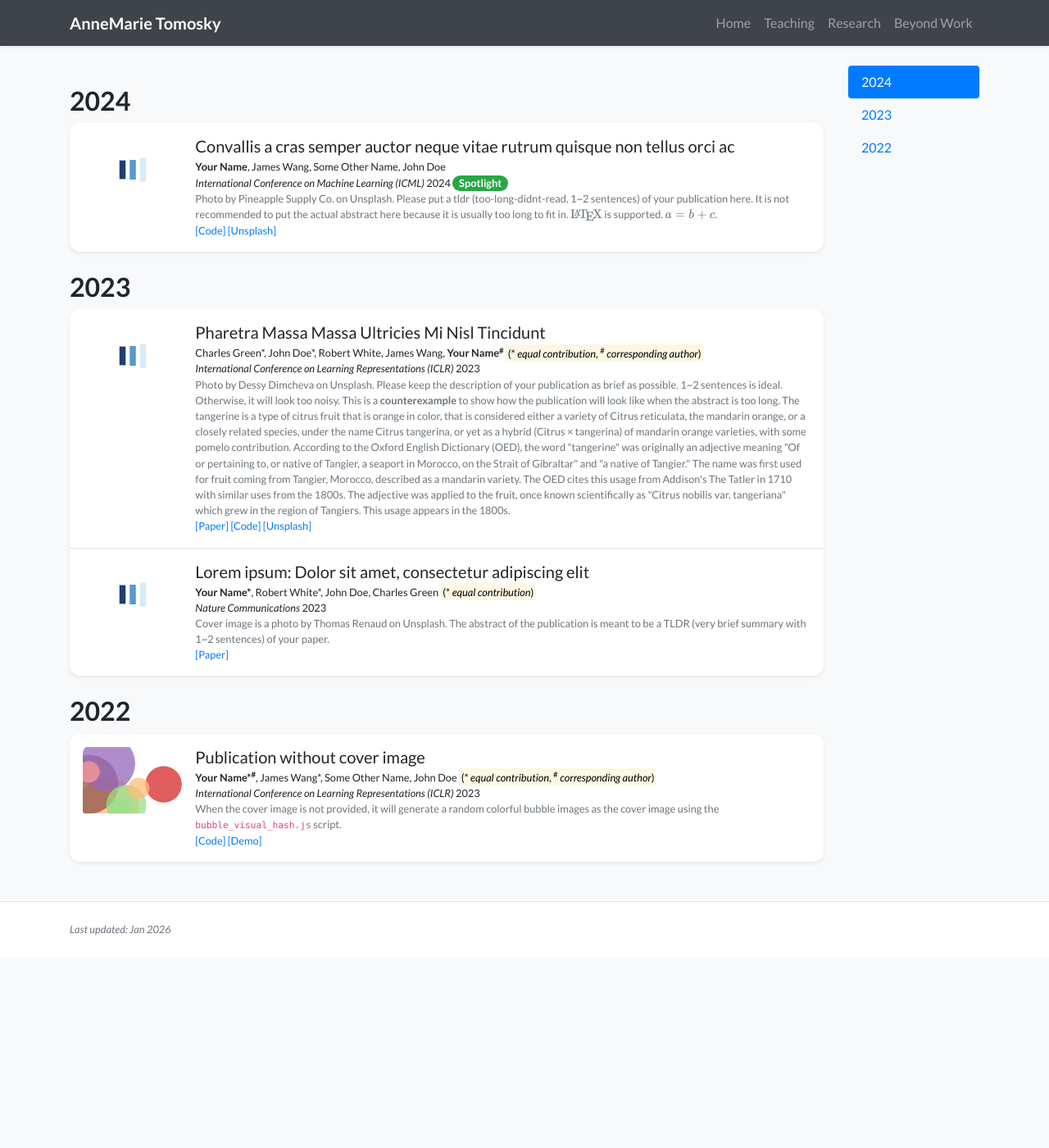
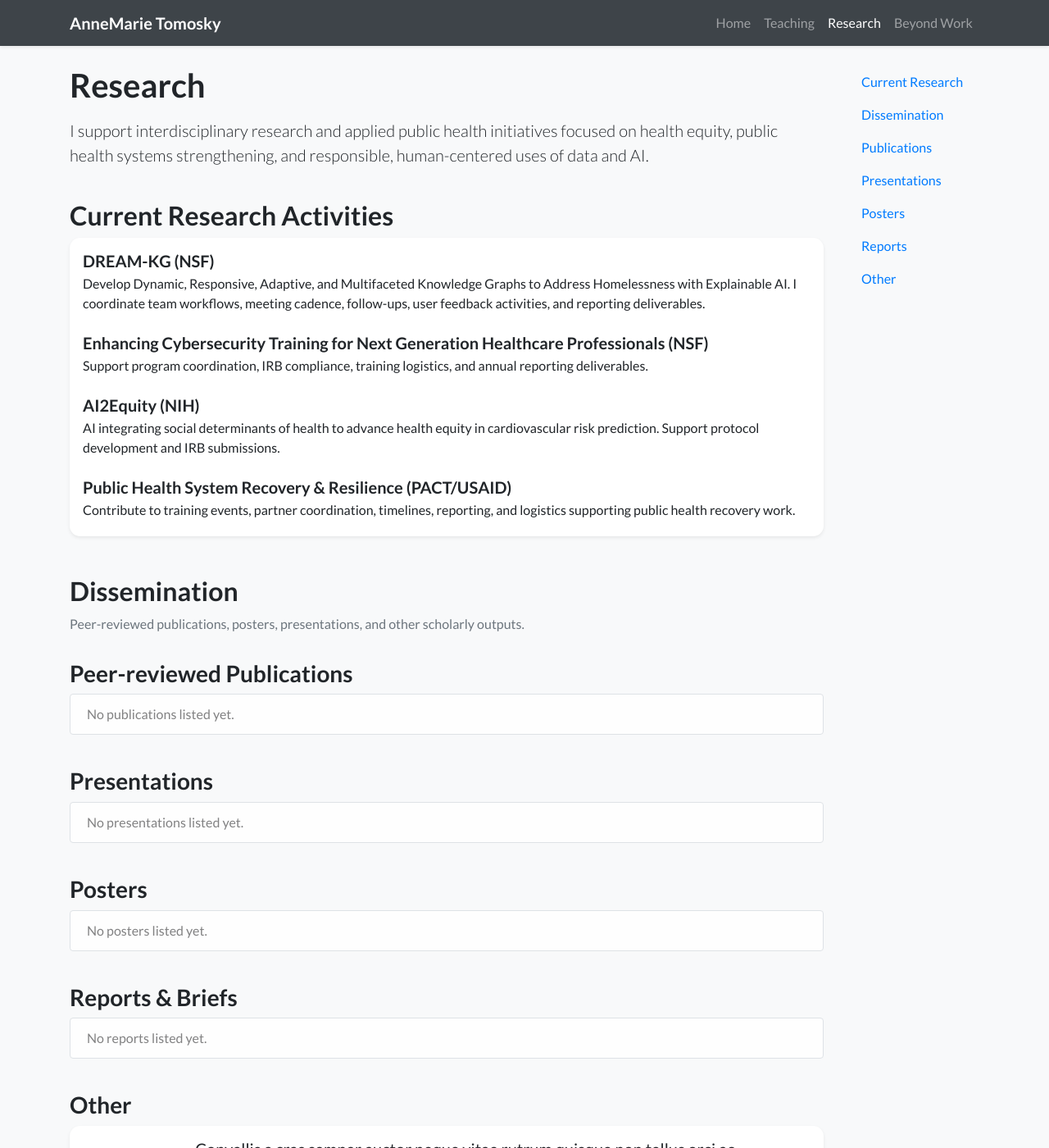
Before and after one commit to atomosky/atomosky.github.io, a Jekyll site: the page built from publications.html, in a window 1280 px wide and 1400 px high. Shown: the whole window at 82% size. Built offline with Jekyll 4.4.1, drawn with Linux system fonts in a browser that asks for light colours; nearby versions of some CDN libraries; a style sheet for code colours, icons or effects is not loaded.

Commit message:
Update publications.html

```diff
--- a/publications.html
+++ b/publications.html
@@ -1,31 +1,169 @@
 ---
 layout: default
-title : Publications
-navbar_title: Publications
+title: Research
+navbar_title: Research
 body_attr: >-
-  data-spy="scroll" data-target="#navbar-year" data-offset="100"
+  data-spy="scroll" data-target="#navbar-research" data-offset="100"
 ---
 
-{% assign pubs_by_year = site.publications | sort: "date" | reverse | group_by_exp: "item", "item.date | date: '%Y'" %}
+{%- comment -%}
+This page is organized as:
+1) Current Research Activities (hand-curated, editable here)
+2) Dissemination (from site.publications collection, grouped by `type`)
+
+To enable grouping, add a `type:` field to each item in _publications:
+- type: publication
+- type: presentation
+- type: poster
+- type: report   (optional)
+If type is missing, items will fall into "Other".
+{%- endcomment -%}
+
+{% assign all_outputs = site.publications | sort: "date" | reverse %}
+
+{% assign outputs_publications = all_outputs | where: "type", "publication" %}
+{% assign outputs_presentations = all_outputs | where: "type", "presentation" %}
+{% assign outputs_posters = all_outputs | where: "type", "poster" %}
+{% assign outputs_reports = all_outputs | where: "type", "report" %}
+
+{%- comment -%}
+Catch-all for anything missing `type` or using a different label.
+{%- endcomment -%}
+{% assign outputs_other = "" | split: "" %}
+{% for item in all_outputs %}
+  {% unless item.type == "publication" or item.type == "presentation" or item.type == "poster" or item.type == "report" %}
+    {% assign outputs_other = outputs_other | push: item %}
+  {% endunless %}
+{% endfor %}
 
 <div class="row">
   <div class="col-12 col-lg-10">
-        {% for year in pubs_by_year %}
-        {% assign num_papers = year.items | size %}
-        <h2 class="pt-4" id="year-{{ year.name }}">{{ year.name }}</h2>
+
+    <h1 class="mb-3">Research</h1>
+
+    <p class="lead">
+      I support interdisciplinary research and applied public health initiatives focused on health equity,
+      public health systems strengthening, and responsible, human-centered uses of data and AI.
+    </p>
+
+    <!-- ========================= -->
+    <!-- Current Research Activities -->
+    <!-- ========================= -->
+    <h2 class="pt-4" id="current-research">Current Research Activities</h2>
+    <div class="my-0 p-3 bg-white shadow-sm rounded-xl">
+
+      <div class="mb-4">
+        <h3 class="h5 mb-1">DREAM-KG (NSF)</h3>
+        <p class="mb-1">
+          Develop Dynamic, Responsive, Adaptive, and Multifaceted Knowledge Graphs to Address Homelessness with Explainable AI.
+          I coordinate team workflows, meeting cadence, follow-ups, user feedback activities, and reporting deliverables.
+        </p>
+      </div>
+
+      <div class="mb-4">
+        <h3 class="h5 mb-1">Enhancing Cybersecurity Training for Next Generation Healthcare Professionals (NSF)</h3>
+        <p class="mb-1">
+          Support program coordination, IRB compliance, training logistics, and annual reporting deliverables.
+        </p>
+      </div>
+
+      <div class="mb-4">
+        <h3 class="h5 mb-1">AI2Equity (NIH)</h3>
+        <p class="mb-1">
+          AI integrating social determinants of health to advance health equity in cardiovascular risk prediction.
+          Support protocol development and IRB submissions.
+        </p>
+      </div>
+
+      <div class="mb-0">
+        <h3 class="h5 mb-1">Public Health System Recovery &amp; Resilience (PACT/USAID)</h3>
+        <p class="mb-1">
+          Contribute to training events, partner coordination, timelines, reporting, and logistics supporting public health recovery work.
+        </p>
+      </div>
+
+    </div>
+
+    <!-- ============== -->
+    <!-- Dissemination -->
+    <!-- ============== -->
+    <h2 class="pt-5" id="dissemination">Dissemination</h2>
+    <p class="text-muted mb-3">
+      Peer-reviewed publications, posters, presentations, and other scholarly outputs.
+    </p>
+
+    <!-- Publications -->
+    <h3 class="pt-3" id="publications">Peer-reviewed Publications</h3>
+    {% if outputs_publications == empty %}
+      <div class="alert alert-light border">No publications listed yet.</div>
+    {% else %}
       <div class="my-0 p-0 bg-white shadow-sm rounded-xl">
-            {% for item in year.items %}
+        {% for item in outputs_publications %}
           {% include widgets/publication_item.html item=item hide_bottom_border=forloop.last first=forloop.first last=forloop.last %}
         {% endfor %}
       </div>
+    {% endif %}
+
+    <!-- Presentations -->
+    <h3 class="pt-4" id="presentations">Presentations</h3>
+    {% if outputs_presentations == empty %}
+      <div class="alert alert-light border">No presentations listed yet.</div>
+    {% else %}
+      <div class="my-0 p-0 bg-white shadow-sm rounded-xl">
+        {% for item in outputs_presentations %}
+          {% include widgets/publication_item.html item=item hide_bottom_border=forloop.last first=forloop.first last=forloop.last %}
         {% endfor %}
       </div>
+    {% endif %}
 
+    <!-- Posters -->
+    <h3 class="pt-4" id="posters">Posters</h3>
+    {% if outputs_posters == empty %}
+      <div class="alert alert-light border">No posters listed yet.</div>
+    {% else %}
+      <div class="my-0 p-0 bg-white shadow-sm rounded-xl">
+        {% for item in outputs_posters %}
+          {% include widgets/publication_item.html item=item hide_bottom_border=forloop.last first=forloop.first last=forloop.last %}
+        {% endfor %}
+      </div>
+    {% endif %}
+
+    <!-- Reports / Briefs -->
+    <h3 class="pt-4" id="reports">Reports &amp; Briefs</h3>
+    {% if outputs_reports == empty %}
+      <div class="alert alert-light border">No reports listed yet.</div>
+    {% else %}
+      <div class="my-0 p-0 bg-white shadow-sm rounded-xl">
+        {% for item in outputs_reports %}
+          {% include widgets/publication_item.html item=item hide_bottom_border=forloop.last first=forloop.first last=forloop.last %}
+        {% endfor %}
+      </div>
+    {% endif %}
+
+    <!-- Other -->
+    {% if outputs_other != empty %}
+      <h3 class="pt-4" id="other">Other</h3>
+      <div class="my-0 p-0 bg-white shadow-sm rounded-xl">
+        {% for item in outputs_other %}
+          {% include widgets/publication_item.html item=item hide_bottom_border=forloop.last first=forloop.first last=forloop.last %}
+        {% endfor %}
+      </div>
+    {% endif %}
+
+  </div>
+
+  <!-- Sidebar navigation -->
   <div class="col-2 d-none d-lg-block">
-        <div id="navbar-year" class="nav nav-pills flex-column sticky-top" style="top: 80px">
-            {% for year in pubs_by_year %}
-            <a class="nav-link d-block" href="#year-{{ year.name }}">{{ year.name }}</a>
-            {% endfor %}
+    <div id="navbar-research" class="nav nav-pills flex-column sticky-top" style="top: 80px">
+      <a class="nav-link d-block" href="#current-research">Current Research</a>
+      <a class="nav-link d-block" href="#dissemination">Dissemination</a>
+      <a class="nav-link d-block ms-2" href="#publications">Publications</a>
+      <a class="nav-link d-block ms-2" href="#presentations">Presentations</a>
+      <a class="nav-link d-block ms-2" href="#posters">Posters</a>
+      <a class="nav-link d-block ms-2" href="#reports">Reports</a>
+      {% if outputs_other != empty %}
+        <a class="nav-link d-block ms-2" href="#other">Other</a>
+      {% endif %}
     </div>
   </div>
 
```
Lines whose indentation alone changed are shown as unchanged.
